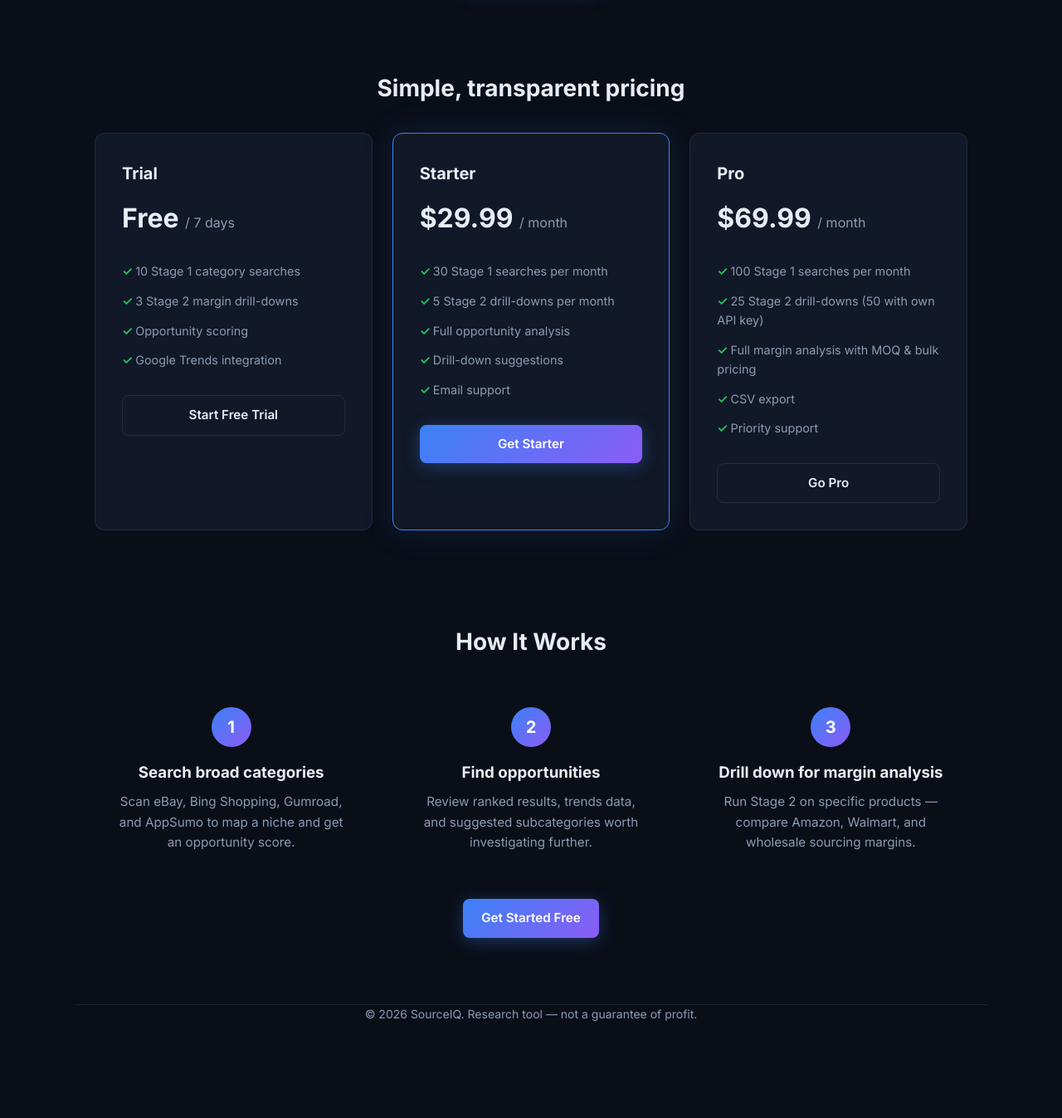
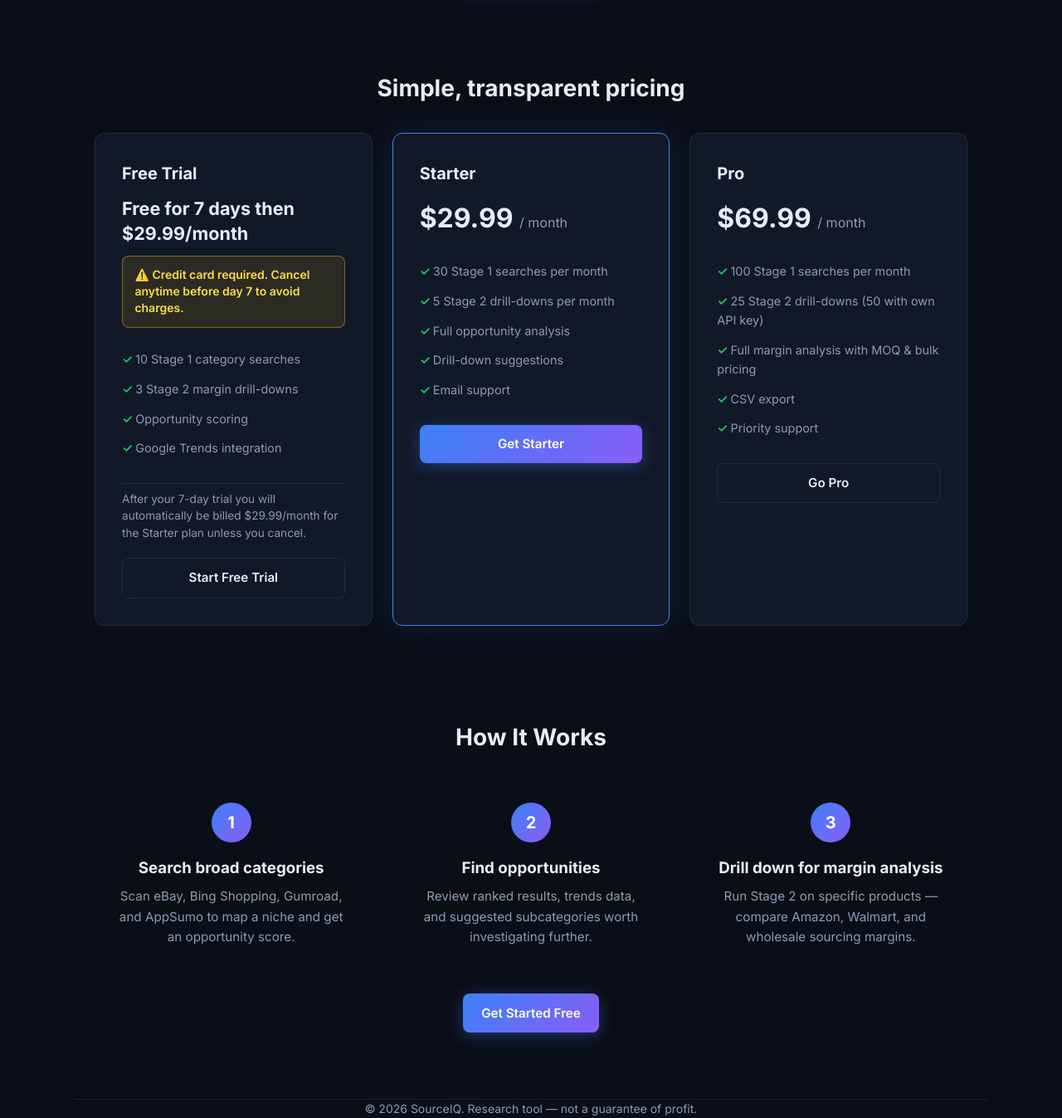
Before and after one commit to NorthernREInvestments/SourceIQ, a FastAPI app: page / in a window 1280 px wide. Shown: the part 394-1741 px from the top of the page at 83% size. Before the commit the page ends 1624 px from the top, so only its background shows below. Run offline with FastAPI, Linux system fonts and the light colour scheme; parts of the project's set-up code (start-up, migrations or seed data) failed here and were passed over.

Commit message:
feat: make trial billing terms prominent on landing and registration

```diff
--- a/market_spy/web/app.py
+++ b/market_spy/web/app.py
@@ -37,6 +37,7 @@ from market_spy.web.database import (
     check_database_connected,
     check_trial_expiry,
     create_user,
+    create_user_with_tier,
     get_price_history,
     get_remaining_for_user,
     get_search_history,
@@ -53,6 +54,7 @@ from market_spy.web.database import (
     save_price_history,
     update_user_password,
     update_user_scrapingbee_key,
+    update_user_tier_and_password,
     update_watchlist_after_search,
 )
 from market_spy.web.email_service import send_password_reset, send_trial_expired_email
@@ -309,11 +311,21 @@ async def register_submit(
     email: str = Form(...),
     password: str = Form(...),
     accept_terms: str = Form(default=""),
+    accept_billing: str = Form(default=""),
 ):
     if not accept_terms:
         return templates.TemplateResponse(
             "register.html",
             {"request": request, "error": "You must accept the terms to register."},
+            status_code=400,
+        )
+    if not accept_billing:
+        return templates.TemplateResponse(
+            "register.html",
+            {
+                "request": request,
+                "error": "You must acknowledge the trial billing terms before signing up.",
+            },
             status_code=400,
         )
     user, error = create_user(email, password)
@@ -718,6 +730,39 @@ async def admin_dashboard(request: Request, _admin: bool = Depends(_require_admi
     )
 
 
+@app.get("/admin/create-test-user", response_class=HTMLResponse)
+async def admin_create_test_user(_admin: bool = Depends(_require_admin)):
+    """Create or reset the standard dev test account (admin auth required)."""
+    email = "test@sourceiq.app"
+    password = "Test1234"
+    tier = "pro"
+
+    user, error = create_user_with_tier(email, password, tier)
+    if error:
+        existing = get_user_by_email(email)
+        if not existing:
+            raise HTTPException(status_code=400, detail=error)
+        user, error = update_user_tier_and_password(existing["id"], password, tier)
+        if error:
+            raise HTTPException(status_code=400, detail=error)
+        action = "updated"
+    else:
+        action = "created"
+
+    return HTMLResponse(
+        content=(
+            "<!DOCTYPE html><html><body style='font-family:sans-serif;padding:2rem;'>"
+            f"<h1>Test user {action}</h1>"
+            f"<p><strong>Email:</strong> {user['email']}<br>"
+            f"<strong>Password:</strong> {password}<br>"
+            f"<strong>Tier:</strong> {user['tier']}</p>"
+            "<p><a href='/admin'>Back to admin</a> · "
+            "<a href='/login'>Log in as test user</a></p>"
+            "</body></html>"
+        ),
+    )
+
+
 @app.get("/health")
 async def health_check():
     return {
--- a/market_spy/web/templates/landing.html
+++ b/market_spy/web/templates/landing.html
@@ -64,6 +64,41 @@
   color: var(--success);
   font-weight: 700;
 }
+.trial-warning {
+  background: rgba(234, 179, 8, 0.12);
+  border: 1px solid rgba(234, 179, 8, 0.45);
+  border-radius: 8px;
+  padding: 0.75rem 0.9rem;
+  margin: 0.75rem 0 1rem;
+  color: #fde047;
+  font-size: 0.875rem;
+  font-weight: 600;
+  line-height: 1.45;
+}
+.trial-billing-note {
+  font-size: 0.85rem;
+  color: var(--muted);
+  line-height: 1.5;
+  margin: 0 0 1.25rem;
+  padding-top: 0.5rem;
+  border-top: 1px solid var(--border);
+}
+.billing-notice {
+  background: rgba(234, 179, 8, 0.1);
+  border: 2px solid rgba(234, 179, 8, 0.4);
+  border-radius: 10px;
+  padding: 1rem 1.1rem;
+  margin: 1.25rem 0;
+  color: #fde68a;
+  font-size: 0.9rem;
+  line-height: 1.55;
+  font-weight: 500;
+}
+.billing-checkbox label {
+  color: #fde68a;
+  font-size: 0.875rem;
+  line-height: 1.45;
+}
 .how { padding: 4rem 0; }
 .steps {
   display: grid;
@@ -119,14 +154,16 @@
     <h2>Simple, transparent pricing</h2>
     <div class="pricing-grid">
       <div class="price-card">
-        <h3>Trial</h3>
-        <div class="price">Free <span>/ 7 days</span></div>
+        <h3>Free Trial</h3>
+        <div class="price" style="font-size:1.35rem;line-height:1.35;">Free for 7 days then $29.99/month</div>
+        <p class="trial-warning">⚠️ Credit card required. Cancel anytime before day 7 to avoid charges.</p>
         <ul>
           <li>10 Stage 1 category searches</li>
           <li>3 Stage 2 margin drill-downs</li>
           <li>Opportunity scoring</li>
           <li>Google Trends integration</li>
         </ul>
+        <p class="trial-billing-note">After your 7-day trial you will automatically be billed $29.99/month for the Starter plan unless you cancel.</p>
         <a href="/register" class="btn btn-outline" style="width:100%;text-align:center;">Start Free Trial</a>
       </div>
       <div class="price-card featured">
```
Also changed, not shown: market_spy/web/templates/register.html (+35 -2 lines).
